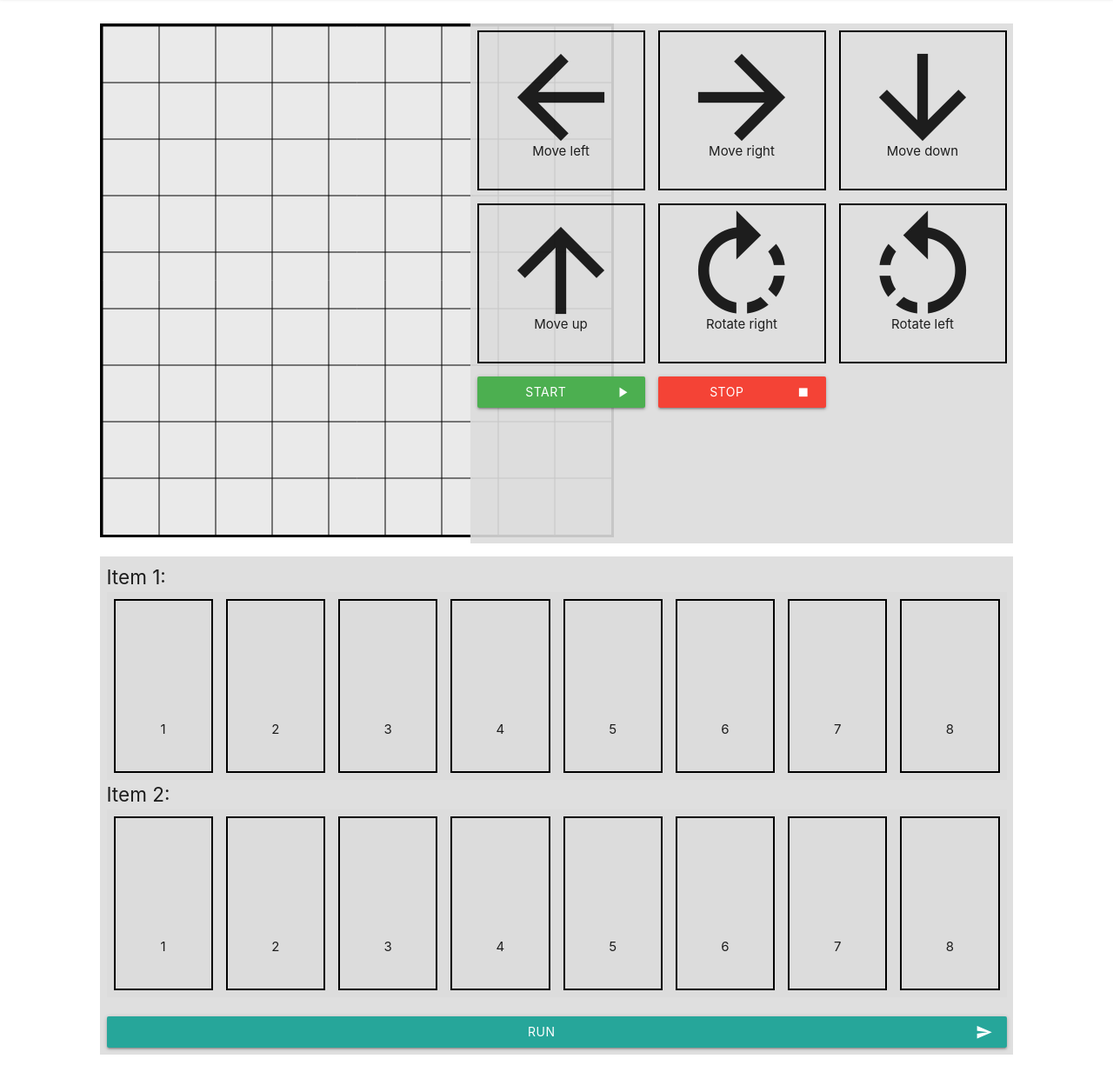
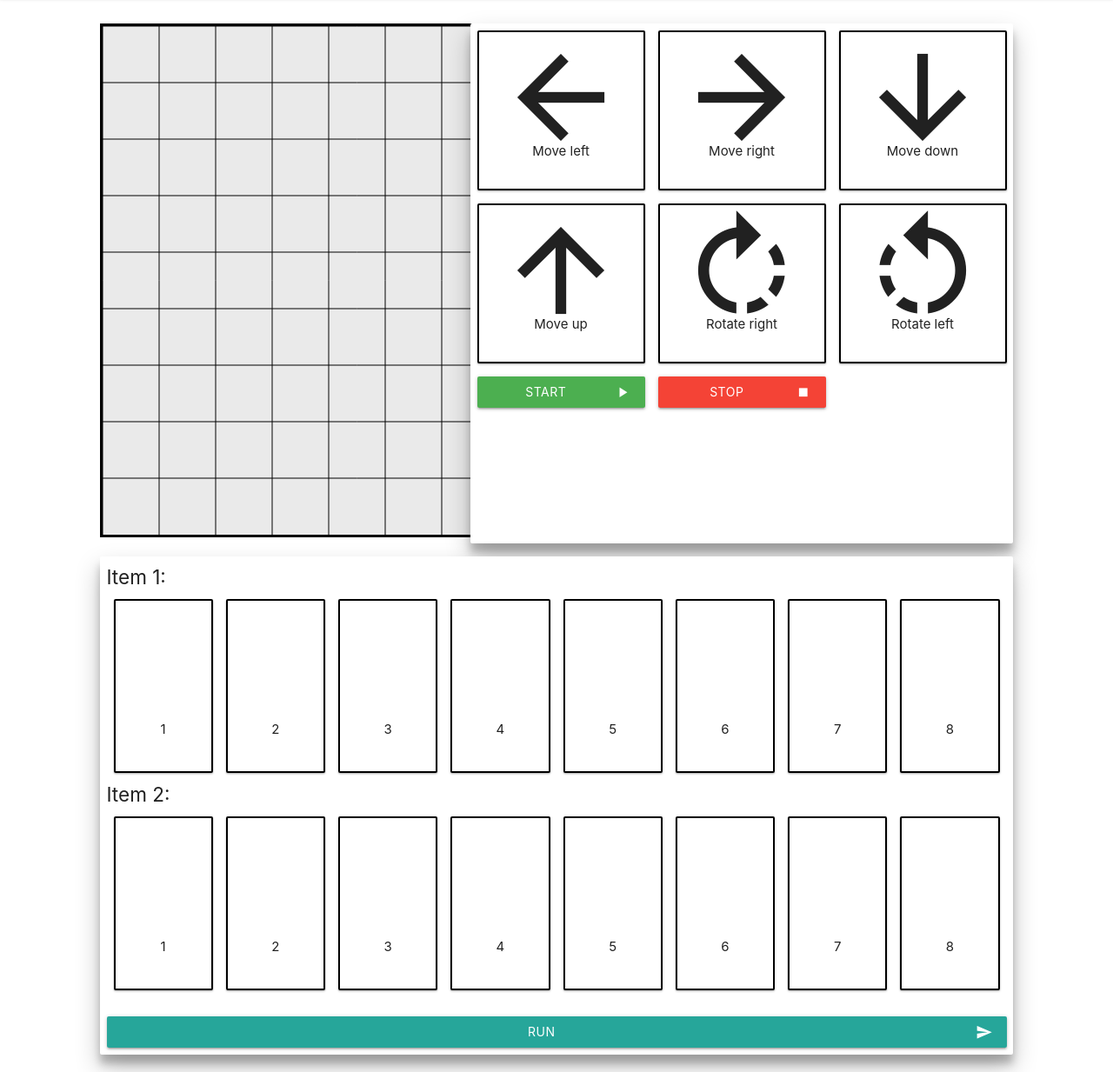
Before and after one commit to RafaelVelazquezMartin/CodeBlocks, a plain HTML site: page first-try-Friday/index.html in a window 1280 px wide. Shown: the part 67-1300 px from the top of the page at 87% size. Drawn offline with nearby package versions, Linux system fonts and the light colour scheme; files that its build step writes are made by us from their sources; no server answers; files whose address does not match are found by name.

Commit message:
Added modal and some UI improvements

```diff
--- a/first-try-Friday/index.html
+++ b/first-try-Friday/index.html
@@ -43,81 +43,82 @@
         <canvas id="paper" height="585" width="585">
         </canvas>
       </section>
-      <section class="instructions">
-        <div class="instruction">
+      <section class="instructions card-exp card-1">
+        <div class="instruction card-exp card-2">
           <i class="material-icons" id="arrow_back" draggable="true" ondragstart="drag(event)">arrow_back</i>
           <span class="info">Move left</span>
         </div>
-        <div class="instruction">
+        <div class="instruction card-exp card-2">
           <i class="material-icons" id="arrow_forward" draggable="true" ondragstart="drag(event)">arrow_forward</i>
           <span class="info">Move right</span>
         </div>
-        <div class="instruction">
+        <div class="instruction card-exp card-2">
           <i class="material-icons" id="arrow_downward" draggable="true" ondragstart="drag(event)">arrow_downward</i>
           <span class="info">Move down</span>
         </div>
-        <div class="instruction">
+        <div class="instruction card-exp card-2">
           <i class="material-icons" id="arrow_upward" draggable="true" ondragstart="drag(event)">arrow_upward</i>
           <span class="info">Move up</span>
         </div>
-        <div class="instruction">
+        <div class="instruction card-exp card-2">
           <i class="material-icons" id="rotate_right" draggable="true" ondragstart="drag(event)">rotate_right</i>
           <span class="info">Rotate right</span>
         </div>
-        <div class="instruction">
+        <div class="instruction card-exp card-2">
           <i class="material-icons" id="rotate_left" draggable="true" ondragstart="drag(event)">rotate_left</i>
           <span class="info">Rotate left</span>
         </div>
         <a class="waves-effect waves-light btn green"><i class="material-icons right">play_arrow</i>start</a>
-        <a class="waves-effect waves-light btn red"><i class="material-icons right">stop</i>stop</a>
+        <a class="waves-effect waves-light btn red modal-trigger" href="#vote"><i class="material-icons right">stop</i>stop</a>
+
       </section>
-      <section class="items">
+      <section class="items card-exp card-1">
         <div class="item">
           <span class="item-name">Item 1:</span>
           <div class="instruction-list">
-            <div class="instruction">
+            <div class="instruction card-exp card-2">
               <i class="material-icons" id="0,0" ondrop="drop(event)" ondragleave="dragLeave(event)" ondragover="allowDrop(event)"></i>
               <span class="info">1</span>
               <!-- <span class="delete" onclick="deleteInstruction(event)">X</span> -->
               <a class="delete btn-floating btn-small waves-effect waves-light red "><i class="material-icons" onclick="deleteInstruction(event)">delete</i></a>
             </div>
-            <div class="instruction">
+            <div class="instruction card-exp card-2">
               <i class="material-icons" id="0,1" ondrop="drop(event)" ondragleave="dragLeave(event)" ondragover="allowDrop(event)"></i>
               <span class="info">2</span>
               <!-- <span class="delete" onclick="deleteInstruction(event)">X</span> -->
               <a class="delete btn-floating btn-small waves-effect waves-light red "><i class="material-icons" onclick="deleteInstruction(event)">delete</i></a>
             </div>
-            <div class="instruction">
+            <div class="instruction card-exp card-2">
               <i class="material-icons" id="0,2" ondrop="drop(event)" ondragleave="dragLeave(event)" ondragover="allowDrop(event)"></i>
               <span class="info">3</span>
               <!-- <span class="delete" onclick="deleteInstruction(event)">X</span> -->
               <a class="delete btn-floating btn-small waves-effect waves-light red "><i class="material-icons" onclick="deleteInstruction(event)">delete</i></a>
             </div>
-            <div class="instruction">
+            <div class="instruction card-exp card-2">
               <i class="material-icons" id="0,3" ondrop="drop(event)" ondragleave="dragLeave(event)" ondragover="allowDrop(event)"></i>
               <span class="info">4</span>
               <!-- <span class="delete" onclick="deleteInstruction(event)">X</span> -->
               <a class="delete btn-floating btn-small waves-effect waves-light red "><i class="material-icons" onclick="deleteInstruction(event)">delete</i></a>
             </div>
-            <div class="instruction">
+            <div class="instruction card-exp card-2">
               <i class="material-icons" id="0,4" ondrop="drop(event)" ondragleave="dragLeave(event)" ondragover="allowDrop(event)"></i>
               <span class="info">5</span>
               <!-- <span class="delete" onclick="deleteInstruction(event)">X</span> -->
               <a class="delete btn-floating btn-small waves-effect waves-light red "><i class="material-icons" onclick="deleteInstruction(event)">delete</i></a>
             </div>
-            <div class="instruction">
+            <div class="instruction card-exp card-2">
               <i class="material-icons" id="0,5" ondrop="drop(event)" ondragleave="dragLeave(event)" ondragover="allowDrop(event)"></i>
               <span class="info">6</span>
               <!-- <span class="delete" onclick="deleteInstruction(event)">X</span> -->
               <a class="delete btn-floating btn-small waves-effect waves-light red "><i class="material-icons" onclick="deleteInstruction(event)">delete</i></a>
             </div>
-            <div class="instruction">
+            <div class="instruction card-exp card-2">
               <i class="material-icons" id="0,6" ondrop="drop(event)" ondragleave="dragLeave(event)" ondragover="allowDrop(event)"></i>
               <span class="info">7</span>
               <!-- <span class="delete" onclick="deleteInstruction(event)">X</span> -->
               <a class="delete btn-floating btn-small waves-effect waves-light red "><i class="material-icons" onclick="deleteInstruction(event)">delete</i></a>
             </div>
-            <div class="instruction">
+            <div class="instruction card-exp card-2">
               <i class="material-icons" id="0,7" ondrop="drop(event)" ondragleave="dragLeave(event)" ondragover="allowDrop(event)"></i>
               <span class="info">8</span>
               <!-- <span class="delete" onclick="deleteInstruction(event)">X</span> -->
@@ -128,49 +129,49 @@
         <div class="item">
           <span class="item-name">Item 2:</span>
           <div class="instruction-list">
-            <div class="instruction">
+            <div class="instruction card-exp card-2">
               <i class="material-icons" id="1,0" ondrop="drop(event)" ondragleave="dragLeave(event)" ondragover="allowDrop(event)"></i>
               <span class="info">1</span>
               <!-- <span class="delete" onclick="deleteInstruction(event)">X</span> -->
               <a class="delete btn-floating btn-small waves-effect waves-light red "><i class="material-icons" onclick="deleteInstruction(event)">delete</i></a>
             </div>
-            <div class="instruction">
+            <div class="instruction card-exp card-2">
               <i class="material-icons" id="1,1" ondrop="drop(event)" ondragleave="dragLeave(event)" ondragover="allowDrop(event)"></i>
               <span class="info">2</span>
               <!-- <span class="delete" onclick="deleteInstruction(event)">X</span> -->
               <a class="delete btn-floating btn-small waves-effect waves-light red "><i class="material-icons" onclick="deleteInstruction(event)">delete</i></a>
             </div>
-            <div class="instruction">
+            <div class="instruction card-exp card-2">
               <i class="material-icons" id="1,2" ondrop="drop(event)" ondragleave="dragLeave(event)" ondragover="allowDrop(event)"></i>
               <span class="info">3</span>
               <!-- <span class="delete" onclick="deleteInstruction(event)">X</span> -->
               <a class="delete btn-floating btn-small waves-effect waves-light red "><i class="material-icons" onclick="deleteInstruction(event)">delete</i></a>
             </div>
-            <div class="instruction">
+            <div class="instruction card-exp card-2">
               <i class="material-icons" id="1,3" ondrop="drop(event)" ondragleave="dragLeave(event)" ondragover="allowDrop(event)"></i>
               <span class="info">4</span>
               <!-- <span class="delete" onclick="deleteInstruction(event)">X</span> -->
               <a class="delete btn-floating btn-small waves-effect waves-light red "><i class="material-icons" onclick="deleteInstruction(event)">delete</i></a>
             </div>
-            <div class="instruction">
+            <div class="instruction card-exp card-2">
               <i class="material-icons" id="1,4" ondrop="drop(event)" ondragleave="dragLeave(event)" ondragover="allowDrop(event)"></i>
               <span class="info">5</span>
               <!-- <span class="delete" onclick="deleteInstruction(event)">X</span> -->
               <a class="delete btn-floating btn-small waves-effect waves-light red "><i class="material-icons" onclick="deleteInstruction(event)">delete</i></a>
             </div>
-            <div class="instruction">
+            <div class="instruction card-exp card-2">
               <i class="material-icons" id="1,5" ondrop="drop(event)" ondragleave="dragLeave(event)" ondragover="allowDrop(event)"></i>
               <span class="info">6</span>
               <!-- <span class="delete" onclick="deleteInstruction(event)">X</span> -->
               <a class="delete btn-floating btn-small waves-effect waves-light red "><i class="material-icons" onclick="deleteInstruction(event)">delete</i></a>
             </div>
-            <div class="instruction">
+            <div class="instruction card-exp card-2">
               <i class="material-icons" id="1,6" ondrop="drop(event)" ondragleave="dragLeave(event)" ondragover="allowDrop(event)"></i>
               <span class="info">7</span>
               <!-- <span class="delete" onclick="deleteInstruction(event)">X</span> -->
               <a class="delete btn-floating btn-small waves-effect waves-light red "><i class="material-icons" onclick="deleteInstruction(event)">delete</i></a>
             </div>
-            <div class="instruction">
+            <div class="instruction card-exp card-2">
               <i class="material-icons" id="1,7" ondrop="drop(event)" ondragleave="dragLeave(event)" ondragover="allowDrop(event)"></i>
               <span class="info">8</span>
               <!-- <span class="delete" onclick="deleteInstruction(event)">X</span> -->
@@ -181,6 +182,23 @@
           <a class="waves-effect waves-light btn"><i class="material-icons right">send</i>run</a>
       </section>
     </div>
+
+    <!-- Modal Structure -->
+    <div id="vote" class="modal">
+      <div class="modal-content">
+        <h4>Time to make your guess</h4>
+        <p>What was built?</p>
+        <br>
+        <div class="input-field col s6">
+          <input id="guess" type="text" class="validate">
+          <label for="guess">Guess</label>
+        </div>
+      </div>
+      <div class="modal-footer">
+        <a class="modal-close waves-effect waves-light btn" href="#"><i class="material-icons right">send</i>submit</a>
+      </div>
+    </div>
+
   </main>
 
   <footer class="page-footer">
@@ -201,6 +219,8 @@
   </footer>
 
   <!-- Compiled and minified JavaScript -->
+  <script src="https://code.jquery.com/jquery-3.3.1.min.js" integrity="sha256-FgpCb/KJQlLNfOu91ta32o/NMZxltwRo8QtmkMRdAu8="
+    crossorigin="anonymous"></script>
   <script src="https://cdnjs.cloudflare.com/ajax/libs/materialize/1.0.0/js/materialize.min.js"></script>
   <script src="http://127.0.0.1:3000/socket.io/socket.io.js"></script>
   <script type="text/javascript" src="app.js"></script>
--- a/first-try-Friday/public/styles.css
+++ b/first-try-Friday/public/styles.css
@@ -15,10 +15,35 @@
   /* grid-area: nav; */
 }
 
+.card-exp {
+  background: #fff;
+  border-radius: 2px;
+  display: inline-block;
+  /* margin: 1rem; */
+  position: relative;
+}
+
+.card-1 {
+  box-shadow: 0 14px 28px rgba(0, 0, 0, 0.25), 0 10px 10px rgba(0, 0, 0, 0.22);
+  transition: all 0.3s cubic-bezier(0.25, 0.8, 0.25, 1);
+}
+
+.card-1:hover {
+  box-shadow: 0 1px 3px rgba(0, 0, 0, 0.12), 0 1px 2px rgba(0, 0, 0, 0.24);
+}
+
+.card-2 {
+  box-shadow: 0 1px 3px rgba(0, 0, 0, 0.12), 0 1px 2px rgba(0, 0, 0, 0.24);
+  transition: all 0.3s cubic-bezier(0.25, 0.8, 0.25, 1);
+}
+
+.card-2:hover {
+  box-shadow: 0 14px 28px rgba(0, 0, 0, 0.25), 0 10px 10px rgba(0, 0, 0, 0.22);
+}
+
 .instructions {
   padding: 0.5rem;
   grid-area: instructions;
-  background-color: rgba(220, 220, 220, 0.9);
   display: grid;
   grid-template-columns: repeat(auto-fit, minmax(180px, 1fr));
   grid-auto-rows: minmax(100px, 1fr);
@@ -65,7 +90,6 @@
 
 .items {
   grid-area: items;
-  background-color: rgba(220, 220, 220, 0.9);
   padding: 0.5rem;
 }
 
@@ -85,7 +109,6 @@
   grid-gap: 1rem;
   width: 100%;
   padding: 8px;
-  background-color: rgba(220, 220, 220, 1);
 }
 
 .delete {
```
Also changed, not shown: first-try-Friday/public/app.js (+27 -18 lines), 1 other file.
